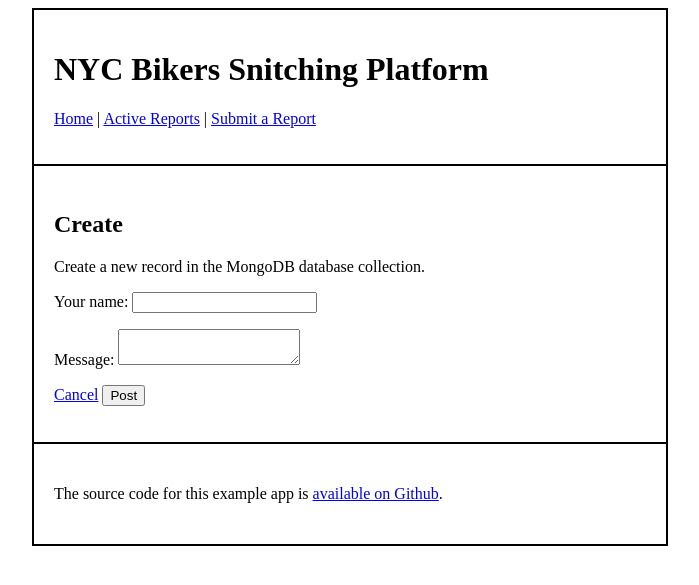
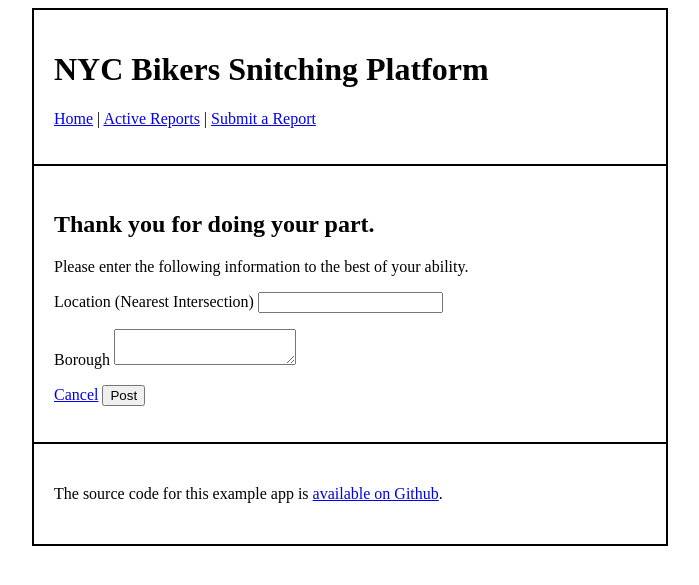
Before and after one commit to ohding11/sin-tracking-app, a Flask app: page /create in a window 1280 px wide. Shown: the top 585 px of the page, without its empty margins (290-989 px from the left). Run offline with Flask 2, Linux system fonts and the light colour scheme; parts of the project's set-up code (start-up, migrations or seed data) failed here and were passed over.

Commit message:
still unfinished

```diff
--- a/templates/create.html
+++ b/templates/create.html
@@ -1,11 +1,10 @@
 {% extends 'base.html' %} {% block container %}
-<h2>Create</h2>
-<p>Create a new record in the MongoDB database collection.</p>
+<h2>Thank you for doing your part.</h2>
+<p>Please enter the following information to the best of your ability.</p>
 <form method="POST" action="{{ url_for('create_post') }}">
-  <p>Your name: <input type="text" id="fname" name="fname" /><br /></p>
+  <p>Location (Nearest Intersection) <input type="text" id="fname" name="fname" /><br /></p>
   <p>
-    Message:
-    <textarea type="text" id="fmessage" name="fmessage"></textarea>
+    Borough <textarea type="text" id="fmessage" name="fmessage"></textarea>
   </p>
   <p>
     <a href="{{ url_for('read')}}">Cancel</a>
--- a/templates/index.html
+++ b/templates/index.html
@@ -3,7 +3,7 @@
 {% block container %}
 <h2>Help Us Make New York's Bike Lanes Safer.</h2>
 <p>The City of New York is committed to making our streets safer for bikers as we work towards a greener future.
-    If you see a car ilegally parked in a bike lane, submit an anonymous tip today and you may be eligible for a $100 reward.
+    If you see a car illegally parked in a bike lane, submit an anonymous tip today and you may be eligible for a $100 reward.
 
 </p>
 {% endblock %}
```
